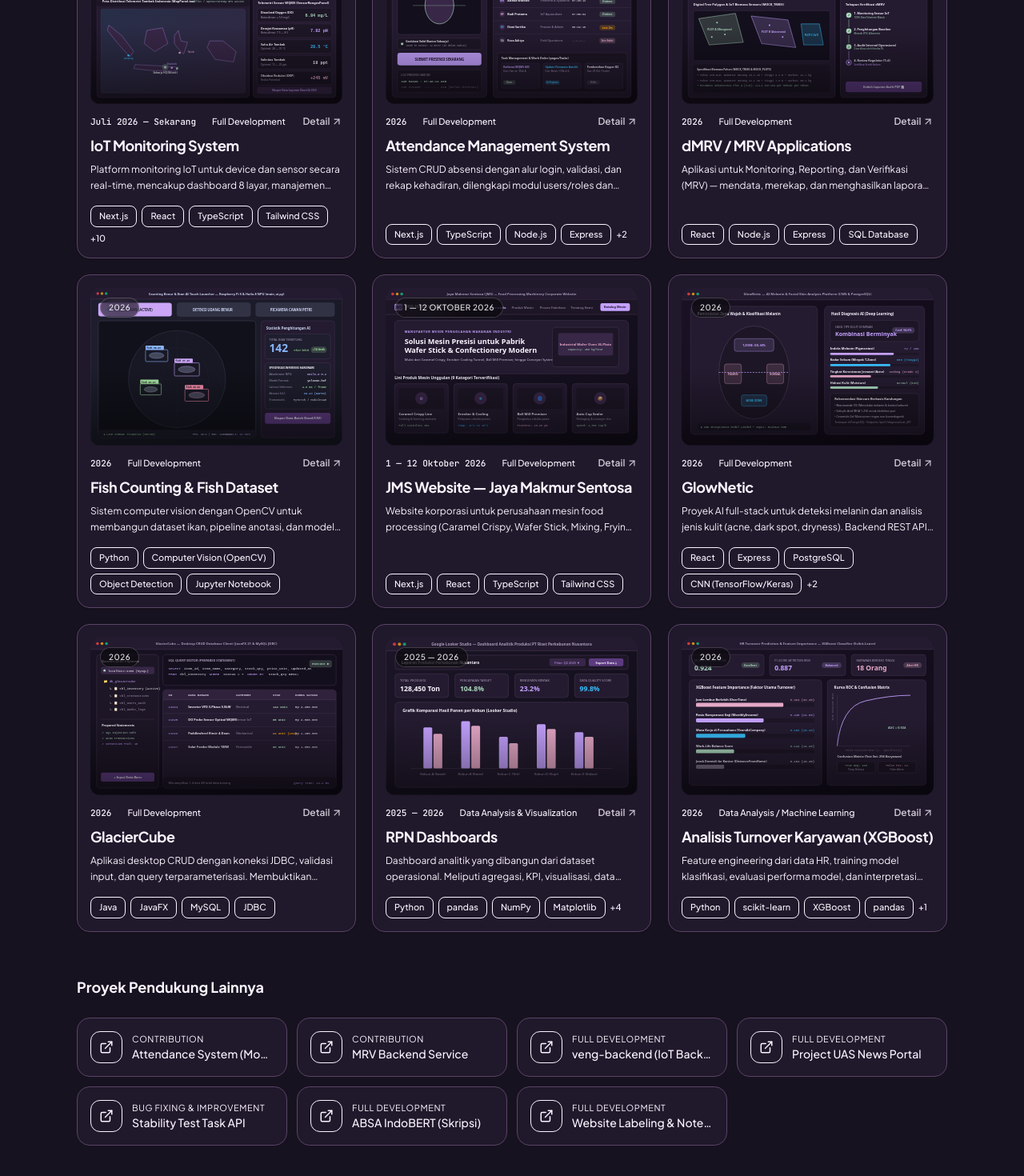
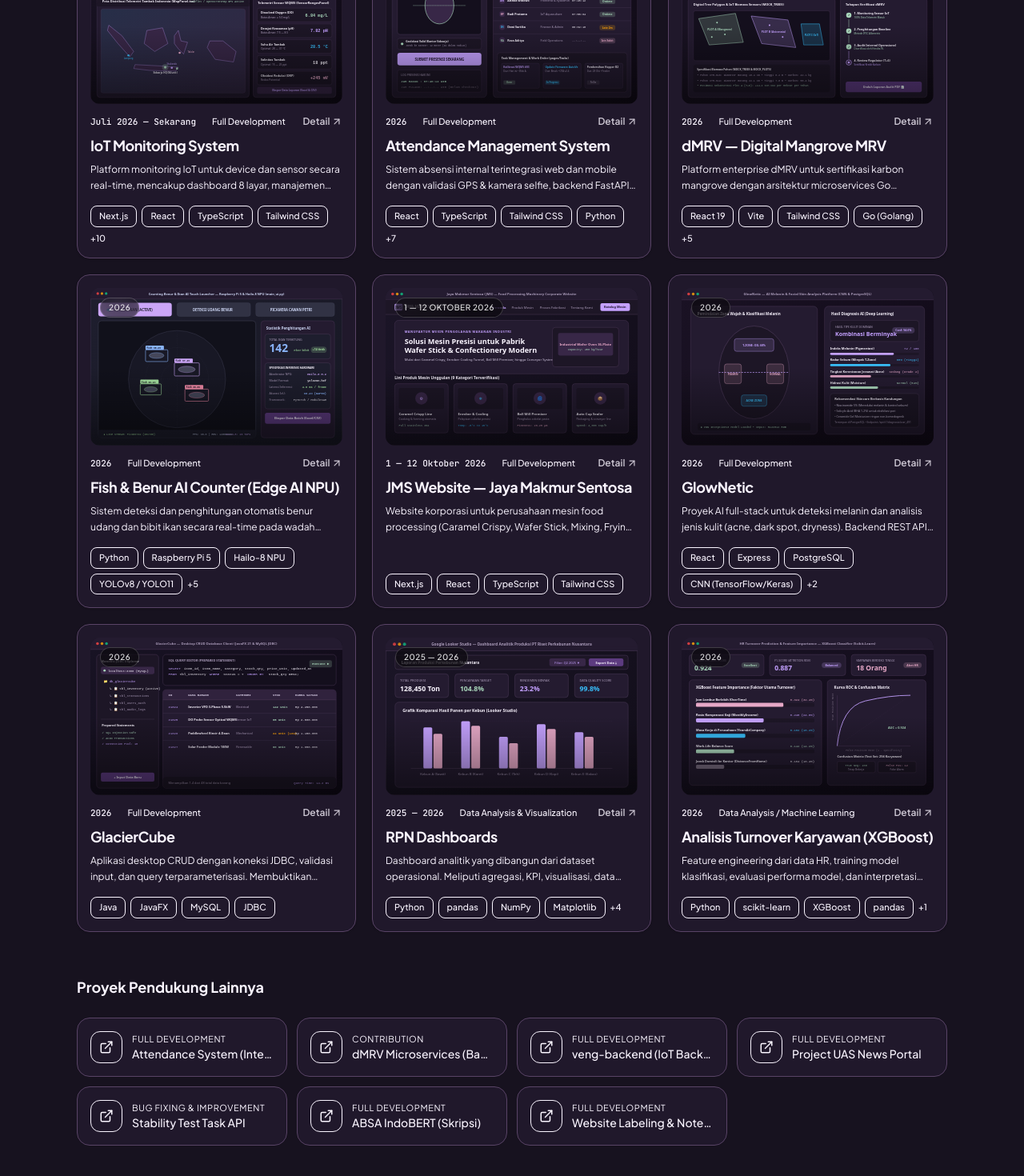
Before and after one commit to aishkawibowo/portofolio, a Next.js app: page / in a window 1280 px wide. Shown: the part 3076-4546 px from the top of the page at 80% size. Built offline with nearby package versions, Linux system fonts and the light colour scheme; no server answers.

Commit message:
fix: sync all Venambak projects with actual source code and remove accuracy note from GlowNetic

```diff
--- a/src/data/projects.ts
+++ b/src/data/projects.ts
@@ -61,30 +61,33 @@ export const projects: Project[] = [
   {
     slug: 'attendance-management-system',
     title: 'Attendance Management System',
-    subtitle: 'Sistem manajemen absensi karyawan full-stack',
+    subtitle: 'Sistem absensi karyawan internal (Web & Mobile) berbasis geolokasi & kamera',
     category: 'fullstack',
     categories: ['frontend', 'backend'],
     role: 'full-development',
     roleLabel: 'Full Development',
     period: '2026',
     status: 'completed',
+    organization: 'PT Venambak Kail Dipantara',
     summary:
-      'Sistem CRUD absensi dengan alur login, validasi, dan rekap kehadiran, dilengkapi modul users/roles dan laporan kehadiran.',
+      'Sistem absensi internal terintegrasi web dan mobile dengan validasi GPS & kamera selfie, backend FastAPI, dan koneksi PostgreSQL via PgBouncer.',
     description: [
-      'Sistem manajemen absensi yang mencakup siklus penuh dari frontend hingga database. Mengimplementasikan autentikasi JWT, validasi input, dan generate laporan kehadiran.',
+      'Sistem absensi karyawan internal yang dikembangkan untuk operasional harian PT Venambak Kail Dipantara. Mencakup aplikasi web dan mobile dengan verifikasi swafoto kamera dan geolokasi GPS real-time.',
+      'Frontend dibangun menggunakan React, TypeScript, dan Tailwind CSS (Vite), didukung backend Python FastAPI berkecepatan tinggi dengan SQLAlchemy ORM dan autentikasi JWT. Menggunakan PostgreSQL dengan connection pooling PgBouncer serta reverse proxy Nginx dalam kontainer Docker Compose.',
     ],
     highlights: [
-      'Mengembangkan CRUD absensi dengan alur login dan validasi',
-      'Membangun modul manajemen users dan role-based access',
-      'Membuat laporan rekap kehadiran dengan eksport data',
-      'Mengimplementasikan autentikasi berbasis JWT',
+      'Membangun antarmuka presensi web dan mobile dengan integrasi GPS koordinat dan validasi kamera',
+      'Mengembangkan REST API absensi performa tinggi menggunakan Python, FastAPI, dan SQLAlchemy ORM',
+      'Konfigurasi database PostgreSQL dengan connection pooling PgBouncer untuk stabilitas konkurensi tinggi',
+      'Mengimplementasikan role-based access control (Admin, HRD, Karyawan) dan sistem keamanan token JWT',
+      'Menyediakan fitur rekap kehadiran otomatis, pengajuan izin/cuti, dan ekspor laporan',
     ],
-    tech: ['Next.js', 'TypeScript', 'Node.js', 'Express', 'SQL Database', 'JWT'],
+    tech: ['React', 'TypeScript', 'Tailwind CSS', 'Python', 'FastAPI', 'SQLAlchemy', 'PostgreSQL', 'PgBouncer', 'Docker Compose', 'Nginx', 'JWT'],
     images: [
       {
         src: '/images/projects/attendance/dashboard.svg',
         alt: 'Dashboard Attendance Management System',
-        caption: 'Tampilan dashboard rekap kehadiran',
+        caption: 'Tampilan dashboard rekap kehadiran dan verifikasi presensi',
       },
     ],
     links: [],
@@ -94,31 +97,34 @@ export const projects: Project[] = [
   },
   {
     slug: 'dmrv-mrv-applications',
-    title: 'dMRV / MRV Applications',
-    subtitle: 'Aplikasi pengukuran, pelaporan, dan verifikasi MRV',
+    title: 'dMRV — Digital Mangrove MRV',
+    subtitle: 'Platform enterprise monitoring, reporting & verification karbon mangrove',
     category: 'fullstack',
     categories: ['frontend', 'backend'],
     role: 'full-development',
     roleLabel: 'Full Development',
     period: '2026',
     status: 'completed',
+    organization: 'PT Venambak Kail Dipantara',
     summary:
-      'Aplikasi untuk Monitoring, Reporting, dan Verifikasi (MRV) — mendata, merekap, dan menghasilkan laporan periode untuk domain bisnis kompleks.',
+      'Platform enterprise dMRV untuk sertifikasi karbon mangrove dengan arsitektur microservices Go (Golang), gRPC, RabbitMQ, PostgreSQL, dan frontend React 19.',
     description: [
-      'Platform MRV yang memungkinkan pencatatan data, pelaporan, dan verifikasi dengan workflow form dan report yang terstruktur.',
+      'Platform enterprise Digital Mangrove MRV (Measurement, Reporting, and Verification) yang dikembangkan di PT Venambak Kail Dipantara untuk digitalisasi proyek konservasi hutan mangrove dan audit kredit karbon.',
+      'Dibangun dengan arsitektur microservices performa tinggi menggunakan Go (Golang 1.25), ConnectRPC/gRPC, Protobuf, dan RabbitMQ message broker. Database PostgreSQL terdistribusi mengelola ribuan data geospasial pohon, nursery, dan histori audit, dengan frontend interaktif berbasis React 19 dan Tailwind CSS.',
     ],
     highlights: [
-      'Membangun sistem pencatatan dan pelaporan data MRV',
-      'Mengimplementasikan workflow verifikasi multi-tahap',
-      'Membuat generate laporan periode otomatis',
-      'Mengembangkan form input dan validasi data kompleks',
+      'Membangun antarmuka pelaporan lapangan dan dashboard audit verifikasi karbon multi-tier',
+      'Mengembangkan microservices performa tinggi dengan Go (Golang), Chi Router, dan protokol ConnectRPC/gRPC',
+      'Integrasi antrian pesan asinkron menggunakan RabbitMQ untuk sinkronisasi data telemetri dan pipeline audit',
+      'Manajemen data geospasial pohon mangrove, batch bibit nursery, dan estimasi biomassa di PostgreSQL',
+      'Workflow verifikasi multi-tahap (Surveyor Lapangan, PM, Verifikator) dengan jejak audit permanen',
     ],
-    tech: ['React', 'Node.js', 'Express', 'SQL Database'],
+    tech: ['React 19', 'Vite', 'Tailwind CSS', 'Go (Golang)', 'ConnectRPC / gRPC', 'Protobuf', 'PostgreSQL', 'RabbitMQ', 'Docker Compose'],
     images: [
       {
         src: '/images/projects/dmrv/dashboard.svg',
         alt: 'Dashboard dMRV / MRV Applications',
-        caption: 'Tampilan laporan periode MRV',
+        caption: 'Tampilan laporan periode pengukuran dan audit karbon MRV',
       },
     ],
     links: [],
@@ -128,26 +134,29 @@ export const projects: Project[] = [
   },
   {
     slug: 'fish-counting-dataset',
-    title: 'Fish Counting & Fish Dataset',
-    subtitle: 'Computer vision untuk deteksi dan hitung ikan',
+    title: 'Fish & Benur AI Counter (Edge AI NPU)',
+    subtitle: 'Sistem Computer Vision deteksi & penghitung bibit ikan dan benur udang',
     category: 'ai',
     categories: ['ai', 'desktop'],
     role: 'full-development',
     roleLabel: 'Full Development',
     period: '2026',
     status: 'completed',
+    organization: 'PT Venambak Kail Dipantara',
     summary:
-      'Sistem computer vision dengan OpenCV untuk membangun dataset ikan, pipeline anotasi, dan model menghitung jumlah ikan dari citra/video.',
+      'Sistem deteksi dan penghitungan otomatis benur udang dan bibit ikan secara real-time pada wadah aquaculture menggunakan YOLOv8/YOLO11 dan akselerator Hailo-8 NPU pada Raspberry Pi 5.',
     description: [
-      'Proyek computer vision unggulan dengan output terukur. Menggunakan Python dan OpenCV untuk membangun dataset ikan dari materi aquaculture, pipeline anotasi, dan model deteksi objek.',
+      'Sistem Computer Vision edge-AI yang dirancang untuk mengatasi tantangan penghitungan manual benur udang vaname dan bibit ikan pada operasional hatchery dan tambak PT Venambak Kail Dipantara.',
+      'Menggunakan model deep learning YOLOv8 dan YOLO11 Instance Segmentation yang dilatih khusus dengan dataset aquaculture master. Model dikompilasi ke format HEF untuk inferensi ultra cepat di akselerator hardware Hailo-8 NPU (26 TOPS) pada Raspberry Pi 5 dengan Picamera2 dan antarmuka layar sentuh (touchscreen GUI).',
     ],
     highlights: [
-      'Membangun dataset ikan dari materi aquaculture',
-      'Mengembangkan pipeline anotasi data citra dan video',
-      'Membuat model menghitung jumlah ikan dari citra/video',
-      'Mengevaluasi akurasi model deteksi objek',
+      'Mengembangkan pipeline anotasi dan kurasi dataset citra & video aquaculture master (ikan & benur udang)',
+      'Pelatihan dan fine-tuning model YOLOv8 / YOLO11 instance segmentation untuk objek berukuran mikro dan rapat',
+      'Kompilasi dan kuantisasi model ke format Hailo HEF untuk akselerasi hardware NPU di Raspberry Pi 5',
+      'Membangun aplikasi counter real-time terintegrasi Picamera2 dengan inferensi >30 FPS tanpa koneksi internet',
+      'Implementasi antarmuka sentuh (Touch Launcher) untuk kemudahan operasional teknisi tambak di lapangan',
     ],
-    tech: ['Python', 'Computer Vision (OpenCV)', 'Object Detection', 'Jupyter Notebook'],
+    tech: ['Python', 'Raspberry Pi 5', 'Hailo-8 NPU', 'YOLOv8 / YOLO11', 'Instance Segmentation', 'Hailo HEF', 'OpenCV', 'MobileSAM', 'Picamera2'],
     images: [
       {
         src: '/images/projects/fish-counting/interface.svg',
@@ -210,7 +219,6 @@ export const projects: Project[] = [
       'Proyek AI full-stack untuk deteksi melanin dan analisis jenis kulit (acne, dark spot, dryness). Backend REST API terpisah dengan PostgreSQL dan model CNN.',
     description: [
       'Sistem deteksi jenis kulit yang dikembangkan sebagai skripsi/capstone. Menggunakan CNN (TensorFlow/Keras) untuk analisis melanin, dengan backend REST API terpisah dan PostgreSQL untuk menyimpan user, hasil analisis, dan riwayat.',
-      'Catatan: Angka akurasi tidak tersedia karena tidak ditemukan evaluasi model yang terukur dalam sumber dokumentasi.',
     ],
     highlights: [
       'Mengembangkan backend REST API dengan Express dan PostgreSQL',
@@ -337,18 +345,19 @@ export const projects: Project[] = [
   },
   {
     slug: 'attendance-system-module',
-    title: 'Attendance System (Modul Lanjut)',
-    subtitle: 'Modul absensi terintegrasi portal internal',
+    title: 'Attendance System (Internal HRIS)',
+    subtitle: 'Modul absensi geolokasi GPS & kamera portal internal',
     category: 'backend',
     categories: ['backend'],
-    role: 'contribution',
-    roleLabel: 'Contribution',
+    role: 'full-development',
+    roleLabel: 'Full Development',
     period: '2026',
-    status: 'ongoing',
-    summary: 'Modul absensi terintegrasi ke portal internal perusahaan.',
+    status: 'completed',
+    organization: 'PT Venambak Kail Dipantara',
+    summary: 'Modul absensi terintegrasi portal internal berbasis Python FastAPI dan PostgreSQL via PgBouncer.',
     description: [],
-    highlights: ['Mengembangkan modul absensi untuk portal internal perusahaan'],
-    tech: ['JavaScript', 'Node.js'],
+    highlights: ['Mengembangkan modul absensi internal dengan geolokasi GPS dan verifikasi kamera', 'Integrasi backend Python FastAPI dan connection pooling PgBouncer'],
+    tech: ['Python', 'FastAPI', 'PostgreSQL', 'PgBouncer', 'Docker Compose'],
     images: [],
     links: [],
     featured: false,
@@ -357,18 +366,19 @@ export const projects: Project[] = [
   },
   {
     slug: 'mrv-backend-service',
-    title: 'MRV Backend Service',
-    subtitle: 'Service API untuk pipeline MRV',
+    title: 'dMRV Microservices (Backend Engine)',
+    subtitle: 'Service microservices Go, gRPC, dan RabbitMQ untuk pipeline dMRV',
     category: 'backend',
     categories: ['backend'],
     role: 'contribution',
     roleLabel: 'Contribution',
     period: '2026',
-    status: 'ongoing',
-    summary: 'Service API untuk pipeline MRV.',
+    status: 'completed',
+    organization: 'PT Venambak Kail Dipantara',
+    summary: 'Backend microservices performa tinggi dengan Go (Golang), ConnectRPC/gRPC, RabbitMQ, dan PostgreSQL untuk pipeline dMRV.',
     description: [],
-    highlights: ['Membangun service API untuk pipeline MRV'],
-    tech: ['Node.js', 'Express', 'SQL'],
+    highlights: ['Mengembangkan microservices Go dengan protokol ConnectRPC/gRPC dan Chi Router', 'Integrasi RabbitMQ untuk pipeline data verifikasi karbon dan nursery'],
+    tech: ['Go (Golang)', 'ConnectRPC / gRPC', 'RabbitMQ', 'PostgreSQL', 'Docker'],
     images: [],
     links: [],
     featured: false,
```
